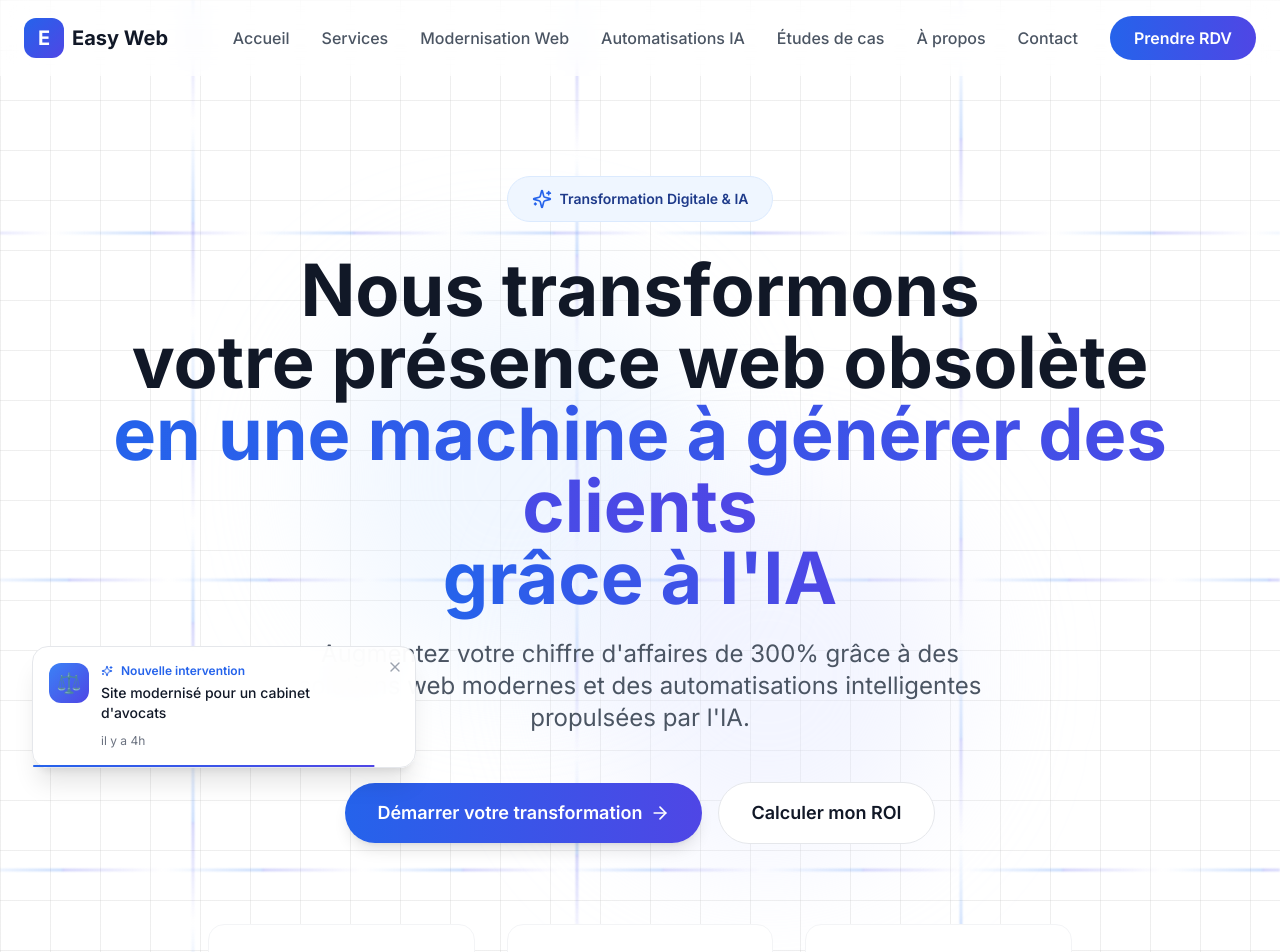
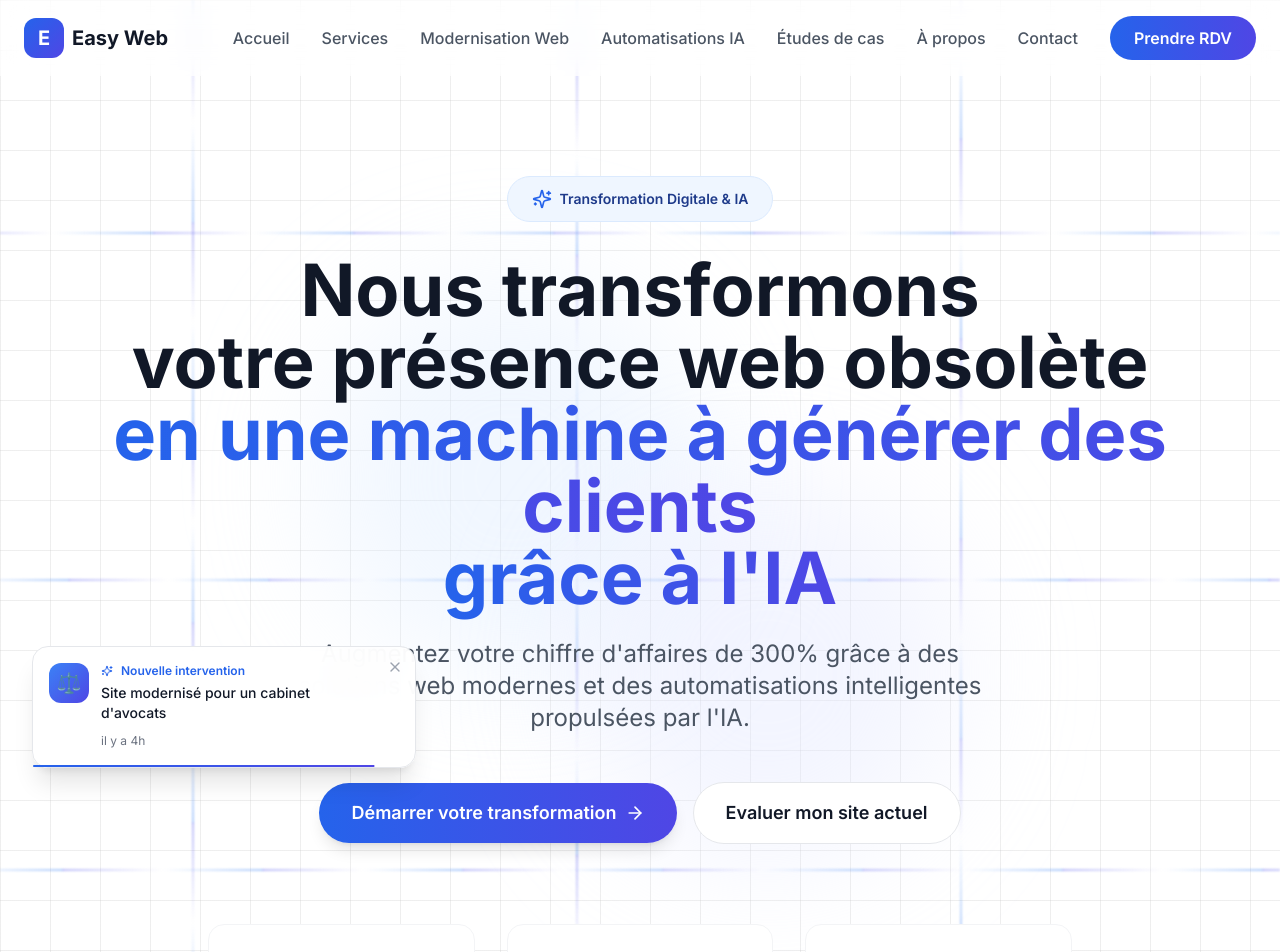
Before and after one commit to salomonAMS/easy-web, a Next.js app: page / in a window 1280 px wide. Shown: the top 952 px of the page. Built offline with nearby package versions, Linux system fonts and the light colour scheme.

Commit message:
Update HeroSection.tsx

```diff
--- a/components/HeroSection.tsx
+++ b/components/HeroSection.tsx
@@ -98,7 +98,7 @@ export default function HeroSection() {
               whileTap={{ scale: 0.95 }}
               className="w-full sm:w-auto px-6 md:px-8 py-3 md:py-4 bg-white border border-gray-200 rounded-full font-semibold text-sm md:text-base lg:text-lg text-gray-900 hover:border-gray-300 hover:shadow-lg transition-all duration-300 text-center"
             >
-              Calculer mon ROI
+              Evaluer mon site actuel
             </motion.a>
           </motion.div>
 
```
